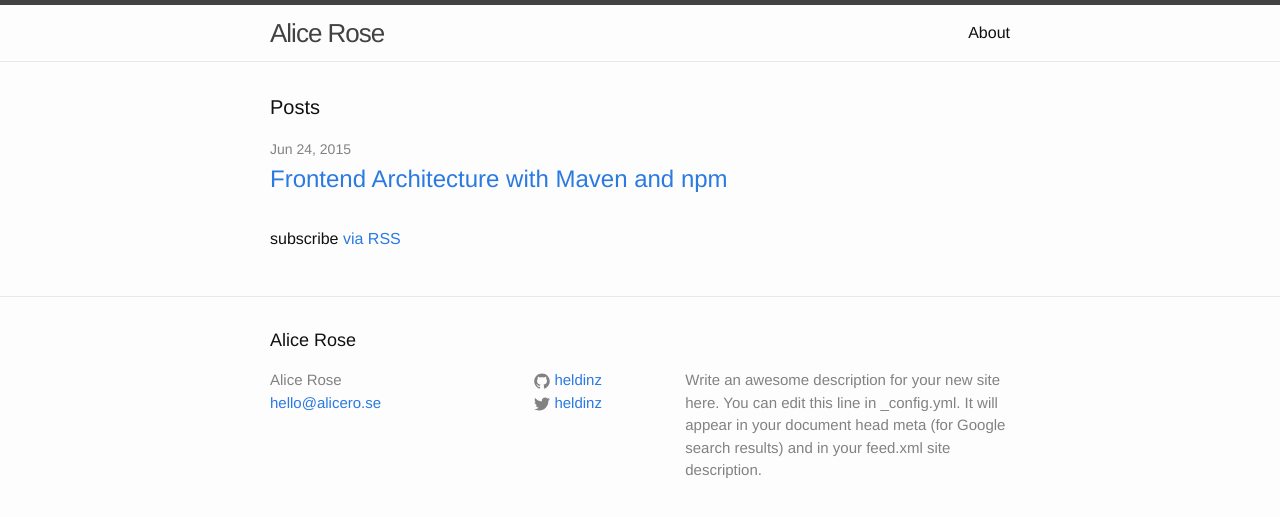
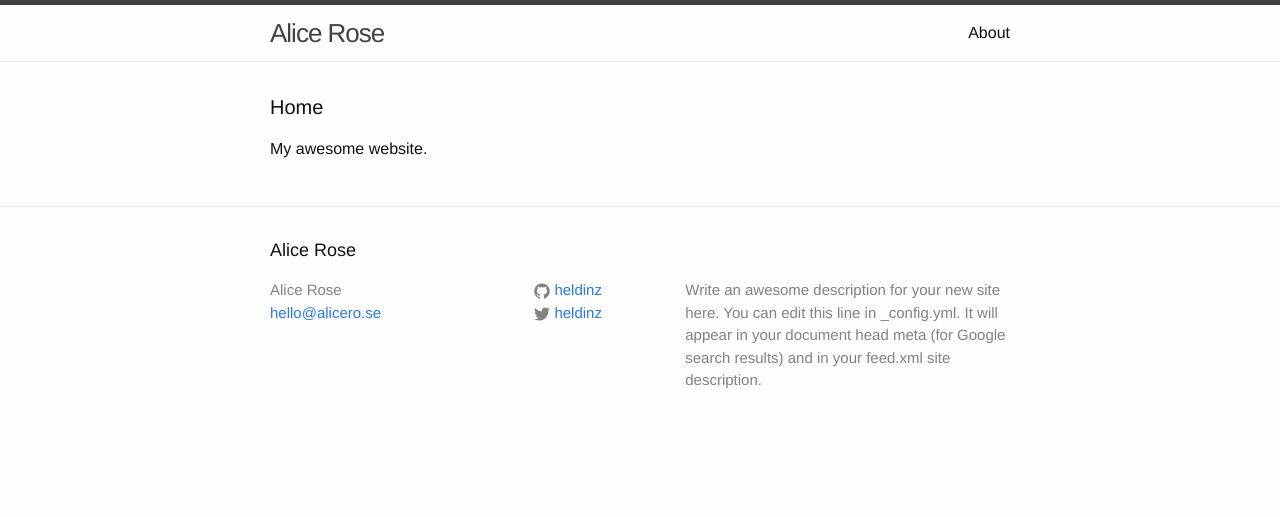
Before and after one commit to heldinz/heldinz.github.io, a Jekyll site: the page built from index.html, in a window 1280 px wide. Shown: the top 517 px of the page. Built offline with Jekyll 4.4.1, drawn with Linux system fonts in a browser that asks for light colours.

```diff
--- a/index.html
+++ b/index.html
@@ -4,20 +4,10 @@ layout: default
 
 <div class="home">
 
-  <h1 class="page-heading">Posts</h1>
+  <h1 class="page-heading">Home</h1>
 
-  <ul class="post-list">
-    {% for post in site.posts %}
-      <li>
-        <span class="post-meta">{{ post.date | date: "%b %-d, %Y" }}</span>
-
-        <h2>
-          <a class="post-link" href="{{ post.url | prepend: site.baseurl }}">{{ post.title }}</a>
-        </h2>
-      </li>
-    {% endfor %}
-  </ul>
-
-  <p class="rss-subscribe">subscribe <a href="{{ "/feed.xml" | prepend: site.baseurl }}">via RSS</a></p>
+  <p>
+    My awesome website.
+  </p>
 
 </div>
```
Also changed, not shown: blog/index.html (added, +23 -0 lines).
